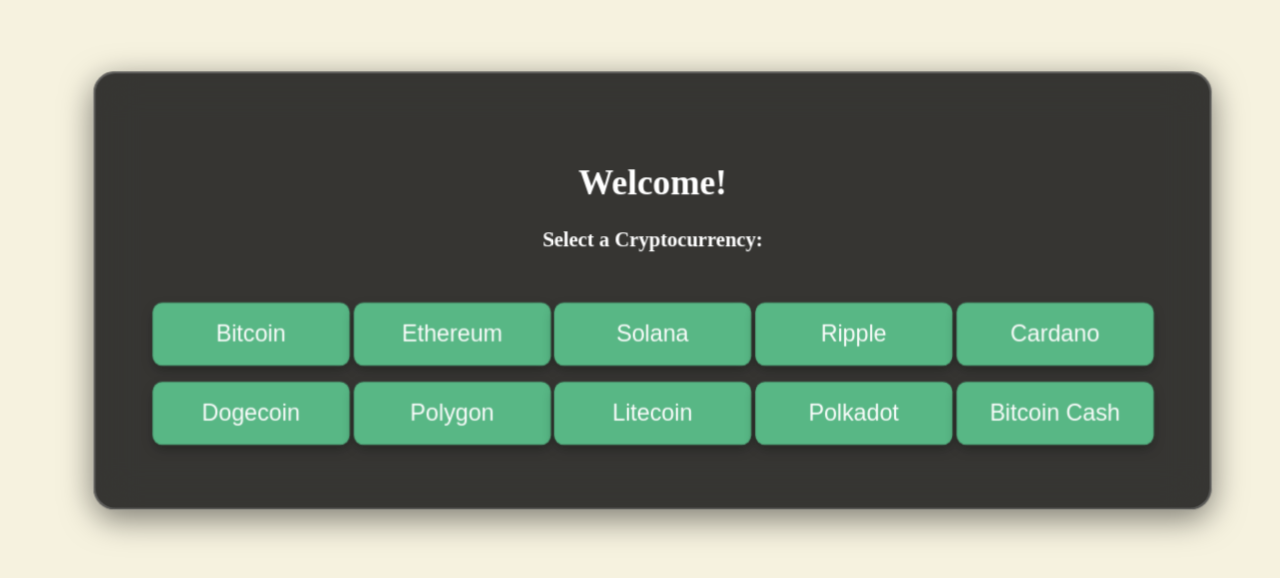
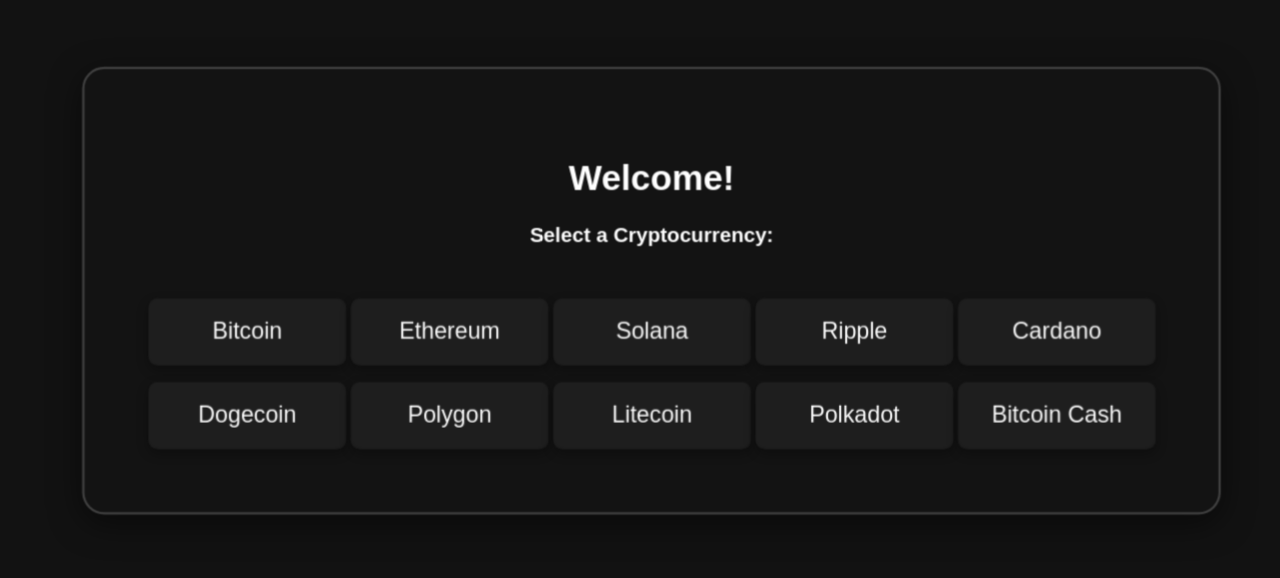
Before and after one commit to Rakshit-or-shadow/stock-market-simulator, a React (Vite) app in the folder frontend/: page /welcome in a window 1280 px wide. Shown: the part 110-688 px from the top of the page. Built offline with nearby package versions, Linux system fonts and the light colour scheme.

Commit message:
font,theme

```diff
--- a/frontend/src/styles/LandingPage.css
+++ b/frontend/src/styles/LandingPage.css
@@ -1,7 +1,7 @@
+/* Set a dark background and light text for the body */
 body {
-    background: #f6f2df;
-    color: #000000;
-
+    background: #121212;
+    color: #ffffff;
     margin: 0;
     display: flex;
     flex-direction: column;
@@ -10,6 +10,7 @@
     height: 100vh;
 }
 
+/* Container is already dark themed; adjustments if needed */
 .container {
     text-align: center;
     width: 90%;
@@ -20,10 +21,11 @@
     border: 2px solid rgba(255, 255, 255, 0.2);
     box-shadow: 0px 8px 30px rgba(0, 0, 0, 0.5);
     backdrop-filter: blur(20px);
-    transform: scale(1.1); /* Scales up the box */
+    transform: scale(1.1);
     color: white;
 }
 
+/* Options grid remains the same */
 .options {
     display: grid;
     grid-template-columns: repeat(5, 1fr);
@@ -33,27 +35,26 @@
     max-width: 900px;
     margin: auto;
     padding-top: 30px;
-
 }
 
+/* Update buttons to blend with dark theme */
 .options button {
-    background-color: #58b785;
+    background-color: #1e1e1e;
     color: #ffffff;
     padding: 15px 25px;
     font-size: 1.2rem;
     border-radius: 8px;
     cursor: pointer;
     transition: all 0.3s ease-in-out;
-    border: none;
+    border: 2px solid transparent;
     text-align: center;
-    transform: scale(1.1); /* Scales buttons slightly */
-    border: 2px transparent !important
+    transform: scale(1.1);
 }
 
+/* On hover, use a contrasting border and background */
 .options button:hover {
-    background-color: rgba(20, 20, 20, 0.85) ;
-    /* transform: scale(1.15); */
-    border: 2px #58b785 !important;
+    background-color: rgba(20, 20, 20, 0.85);
+    border: 2px #58b785 solid;
 }
 
 /* Ensure last row is centered properly when using 3 columns */
@@ -68,14 +69,14 @@
     }
 }
 
-/* Switch to 2 columns instead of 1 */
+/* Switch to 2 columns on smaller screens */
 @media (max-width: 600px) {
     .options {
         grid-template-columns: repeat(2, 1fr);
     }
 }
 
-/* Keep 2 columns for smaller screens */
+/* Keep 2 columns for very small screens */
 @media (max-width: 400px) {
     .options {
         grid-template-columns: repeat(2, 1fr);
--- a/frontend/src/styles/main.css
+++ b/frontend/src/styles/main.css
@@ -4,9 +4,8 @@
 }
 
 body {
-  font-family: 'Monserrate'!important;
+  font-family: 'Graphik', sans-serif !important;
 }
-
 
 button {
   background-color: #58b785;
@@ -27,5 +26,4 @@
   border: 2px solid #f3eeee;
   background-color: transparent;
   color: black;
-
 }
```
